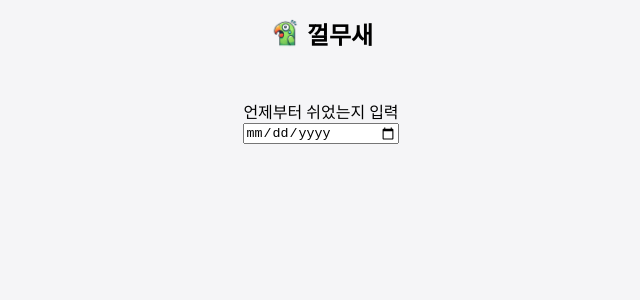
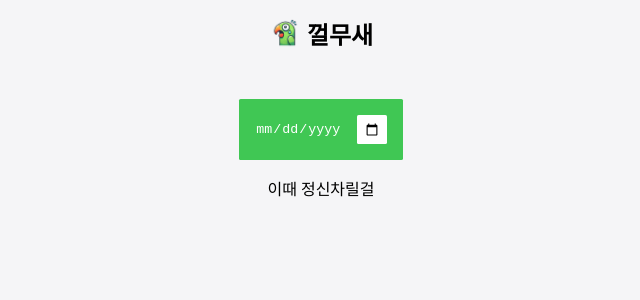
Before and after one commit to HJ-dp/hindsightParrot, a React (Vite) app: page / in a window 1280 px wide. Shown: the top 300 px of the page, without its empty margins (319-959 px from the left). Built offline with nearby package versions, Linux system fonts and the light colour scheme.

Commit message:
style: date input 스타일링

```diff
--- a/src/App.jsx
+++ b/src/App.jsx
@@ -21,8 +21,8 @@ function App() {
     <>
       <Header />
       <SinputContainer>
-        언제부터 쉬었는지 입력
-        <input type="date" onChange={handleDateChange} />
+        <Sinput type="date" onChange={handleDateChange} />
+        <div>이때 정신차릴걸</div>
       </SinputContainer>
       <BoxList>
         {Object.values(calculations)
@@ -41,9 +41,27 @@ function App() {
 }
 
 const SinputContainer = styled.div`
-  display: grid;
-  place-content: center;
+  display: flex;
+  flex-direction: column;
+  align-items: center;
+  gap: 1rem;
   padding: 2rem;
 `;
 
+const Sinput = styled.input`
+  background-color: #40c754;
+  padding: 1rem;
+  color: #ffffff;
+  border: none;
+  outline: none;
+  border-radius: 0.1rem;
+
+  &::-webkit-calendar-picker-indicator {
+    background-color: #ffffff;
+    padding: 0.5rem;
+    cursor: pointer;
+    border-radius: 0.1rem;
+  }
+`;
+
 export default App;
```
